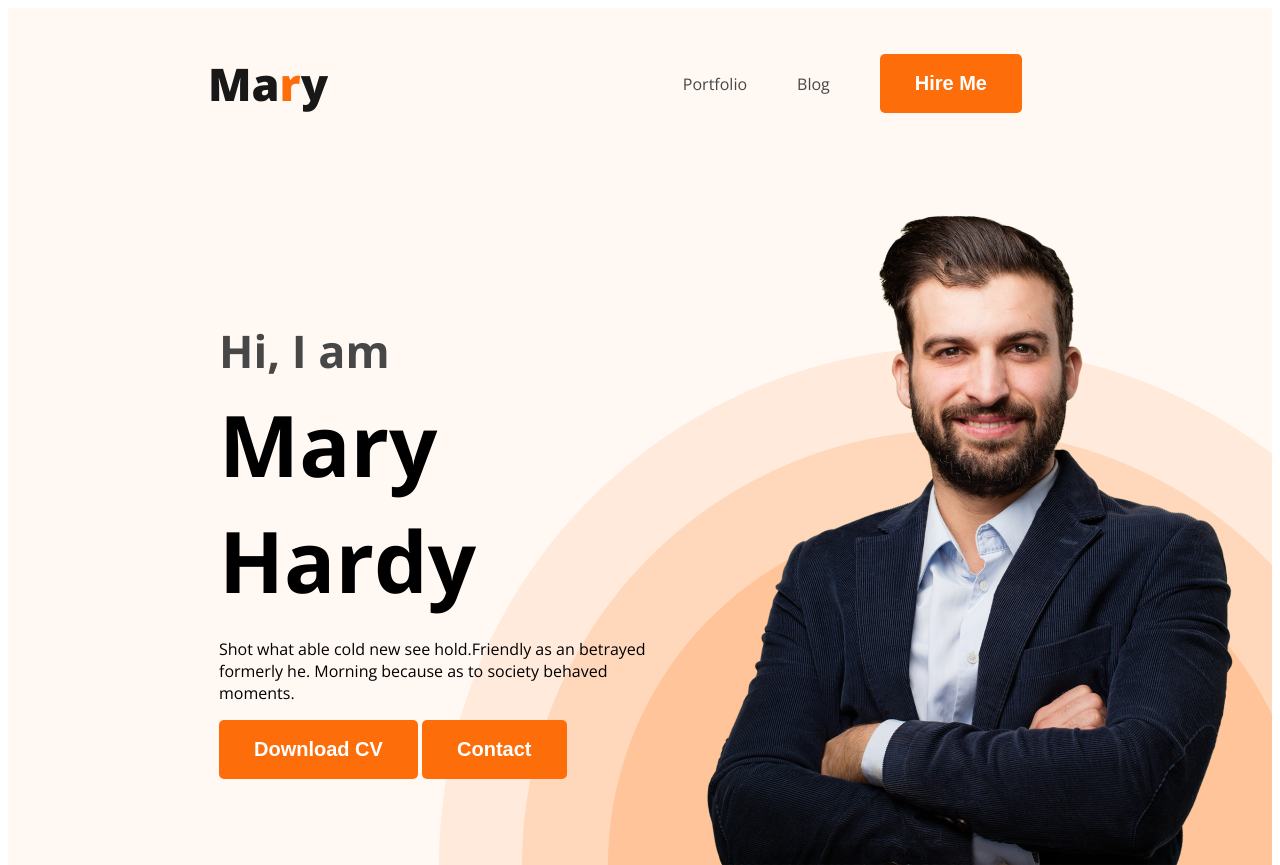
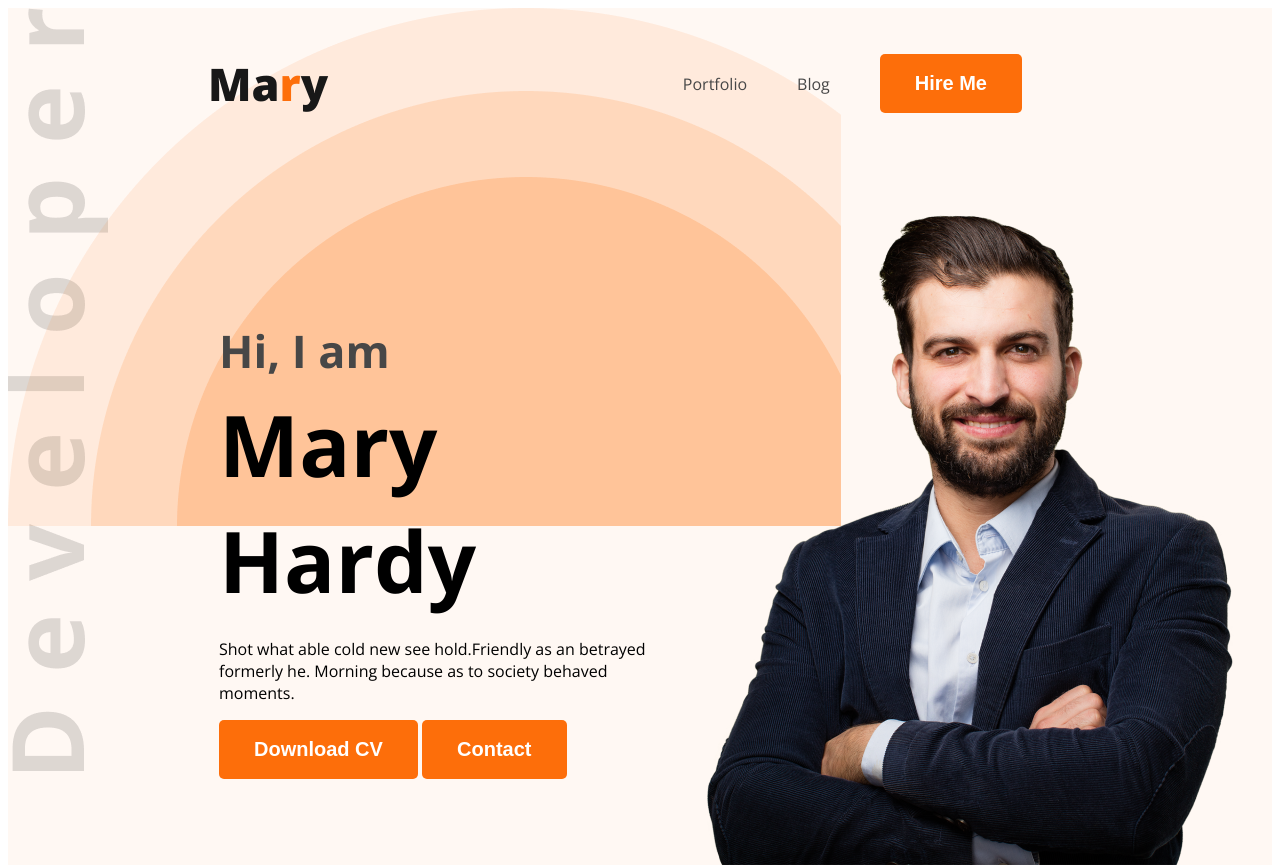
Before and after one commit to akash204080/developer-portfolio, a plain HTML site: page index.html in a window 1280 px wide. Shown: the top 865 px of the page. Drawn offline with nearby package versions, Linux system fonts and the light colour scheme.

Commit message:
added backgrounf image

```diff
--- a/styles/portfolio.css
+++ b/styles/portfolio.css
@@ -71,9 +71,9 @@
 /* header related style */
 .header {
     background: #FFF8F3;
-    background-image: url('../images/header_bg.png');
+    background-image: url('../images/header_bg.png'), url('../images/developer.png');
     background-repeat: no-repeat;
-    background-position: bottom right;
+    background-position: bottom right,topgi left;
 }
 
 .banner {
```
